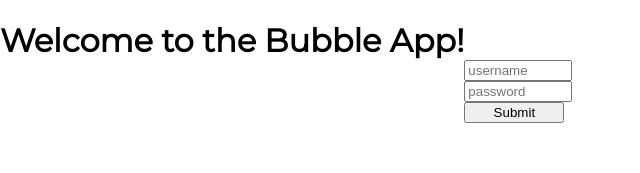
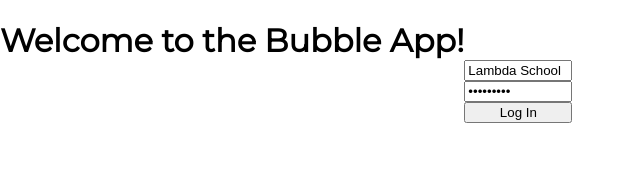
Before and after one commit to bloominstituteoftechnology/web-sprint-challenge-advanced-web-applications, a React (Create React App) app in the folder client/: page / in a window 1280 px wide. Shown: the top 173 px of the page, without its empty margins (0-640 px from the left). Built offline with nearby package versions, Linux system fonts and the light colour scheme.

Commit message:
redid sprint

```diff
--- a/client/src/App.js
+++ b/client/src/App.js
@@ -1,20 +1,20 @@
 import React, { useState } from "react";
 import { BrowserRouter as Router, Route } from "react-router-dom";
 import PrivateRoute from "./utils/PrivateRoute";
+import BubblePage from "./components/BubblePage";
 import Login from "./components/Login";
 import "./styles.scss";
-import BubblePage from "./components/BubblePage";
 
 function App() {
   return (
     <Router>
       <div className="App">
-        <PrivateRoute path="/bubblepage" component={BubblePage} />
         <Route exact path="/" component={Login} />
         {/*
           Build a PrivateRoute component that will
           display BubblePage when you're authenticated
         */}
+        <PrivateRoute path="/bubblepage" component={BubblePage} />
       </div>
     </Router>
   );
--- a/client/src/components/BubblePage.js
+++ b/client/src/components/BubblePage.js
@@ -8,28 +8,23 @@ const BubblePage = () => {
   const [colorList, setColorList] = useState([]);
   const [editing, setEditing] = useState(false);
 
-  // fetch your colors data from the server when the component mounts
-  // set that data to the colorList state property
   useEffect(() => {
-    getColors();
-  }, [editing]);
-
-  const getColors = () => {
     axiosWithAuth()
       .get("/api/colors")
       .then((res) => {
+        console.log("bubblepage data", res.data);
         setColorList(res.data);
       })
       .catch((err) => console.log(err));
-  };
+  }, [editing]);
 
   return (
     <>
       <ColorList
         colors={colorList}
         updateColors={setColorList}
-        edit={editing}
-        updateEdit={setEditing}
+        editing={editing}
+        setEditing={setEditing}
       />
       <Bubbles colors={colorList} />
     </>
--- a/client/src/components/Bubbles.js
+++ b/client/src/components/Bubbles.js
@@ -11,7 +11,7 @@ const Bubbles = ({ colors }) => {
     }));
     setBubbleData(generateBubbleData);
   }, [colors]);
-
+  console.log("colors data", colors);
   return (
     <div className="bubble-wrap">
       <p>bubbles</p>
--- a/client/src/components/ColorList.js
+++ b/client/src/components/ColorList.js
@@ -1,46 +1,36 @@
 import React, { useState } from "react";
-import axios from "axios";
 import axiosWithAuth from "../utils/axiosWithAuth";
-import { history, useHistory } from "react-router-dom";
 
 const initialColor = {
   color: "",
   code: { hex: "" },
 };
 
-const ColorList = ({ colors, updateColors, edit, updateEdit }) => {
+const ColorList = ({ colors, updateColors, editing, setEditing }) => {
+  console.log(colors);
+
   const [colorToEdit, setColorToEdit] = useState(initialColor);
 
-  const history = useHistory();
-
   const editColor = (color) => {
-    console.log("editing", color);
-    updateEdit(true);
+    setEditing(true);
     setColorToEdit(color);
   };
 
   const saveEdit = (e) => {
     e.preventDefault();
-    console.log(colorToEdit);
     axiosWithAuth()
       .put(`/api/colors/${colorToEdit.id}`, colorToEdit)
       .then((res) => {
-        console.log(res.data);
-        updateColors([...colors, res.data]);
-        updateEdit(false);
+        console.log("click", res);
+        setEditing(false);
       })
       .catch((err) => console.log(err));
   };
 
   const deleteColor = (color) => {
-    console.log("delete", color);
     axiosWithAuth()
-      .delete(`/api/colors/${color.id}`)
-      .then((res) => {
-        updateEdit(true);
-        console.log(res);
-        updateEdit(false);
-      })
+      .delete(`/api/colors/${colorToEdit.id}`, colorToEdit)
+      .then(setEditing(false))
       .catch((err) => console.log(err));
   };
 
@@ -69,7 +59,7 @@ const ColorList = ({ colors, updateColors, edit, updateEdit }) => {
           </li>
         ))}
       </ul>
-      {edit && (
+      {editing && (
         <form onSubmit={saveEdit}>
           <legend>edit color</legend>
           <label>
@@ -95,7 +85,7 @@ const ColorList = ({ colors, updateColors, edit, updateEdit }) => {
           </label>
           <div className="button-row">
             <button type="submit">save</button>
-            <button onClick={() => updateEdit(false)}>cancel</button>
+            <button onClick={() => setEditing(false)}>cancel</button>
           </div>
         </form>
       )}
--- a/client/src/components/Login.js
+++ b/client/src/components/Login.js
@@ -2,65 +2,47 @@ import React, { useState } from "react";
 import { useHistory } from "react-router-dom";
 import axiosWithAuth from "../utils/axiosWithAuth";
 
-const initialState = {
-  credentials: { username: "Lambda School", password: "i<3Lambd4" },
-  errors: "",
-};
-
 const Login = () => {
-  const [state, setState] = useState(initialState);
+  const [login, setLogin] = useState({
+    username: "Lambda School",
+    password: "i<3Lambd4",
+  });
 
   const history = useHistory();
 
-  const handleChange = (e) => {
-    setState({
-      ...state,
-      credentials: { ...state.credentials, [e.target.name]: e.target.value },
-    });
+  const handleSubmit = (e) => {
+    e.preventDefault();
+    axiosWithAuth()
+      .post("/api/login", login)
+      .then((res) => {
+        localStorage.setItem("token", res.data.payload);
+        history.push("/bubblepage");
+      })
+      .catch((err) => console.log(err));
   };
 
-  const login = (e) => {
-    e.preventDefault();
-    axiosWithAuth()
-      .post("/api/login", state.credentials)
-      .then((res) => {
-        console.log(res);
-        window.localStorage.setItem("token", res.data.payload);
-        history.push("/bubblepage");
-      })
-      .catch((err) => {
-        setState({ ...state, errors: err.response.data.error });
-      });
+  const handleChange = (e) => {
+    setLogin({ ...login, [e.target.name]: e.target.value });
   };
 
-  // make a post request to retrieve a token from the api
-  // when you have handled the token, navigate to the BubblePage route
   return (
     <>
-      <div>
       <h1>Welcome to the Bubble App!</h1>
-      </div>
-      <br />
-      <div>
-        <form onSubmit={login}>
+      <form onSubmit={handleSubmit}>
         <input
           type="text"
           name="username"
-            value={state.username}
-            placeholder="username"
+          value={login.username}
           onChange={handleChange}
         />
         <input
-            type="text"
+          type="password"
           name="password"
-            value={state.password}
-            placeholder="password"
+          value={login.password}
           onChange={handleChange}
         />
-          <input type="submit" />
+        <button>Log In</button>
       </form>
-        <p>{state.errors}</p>
-      </div>
     </>
   );
 };
--- a/client/src/utils/PrivateRoute.js
+++ b/client/src/utils/PrivateRoute.js
@@ -3,16 +3,18 @@ import { Route, Redirect } from "react-router-dom";
 
 const PrivateRoute = ({ component: Component, ...rest }) => {
   return (
-    <Route
-      {...rest}
-      render={() => {
-        if (localStorage.getItem("token")) {
-          return <Component />;
-        } else {
-          return <Redirect to="/" />;
+    <div>
+      <Route
+        {...rest}
+        render={(props) =>
+          localStorage.getItem("token") ? (
+            <Component {...props} />
+          ) : (
+            <Redirect to="/login" />
+          )
         }
-      }}
-    />
+      />
+    </div>
   );
 };
 
--- a/client/src/utils/axiosWithAuth.js
+++ b/client/src/utils/axiosWithAuth.js
@@ -1,12 +1,12 @@
 import axios from "axios";
 
 const axiosWithAuth = () => {
-  const token = window.localStorage.getItem("token");
+  const token = localStorage.getItem("token");
   return axios.create({
+    baseURL: "http://localhost:5000",
     headers: {
       Authorization: token,
     },
-    baseURL: "http://localhost:5000",
   });
 };
 
```
Also changed, not shown: 1 other file (tests, documents, lock files or other folders). Lines whose indentation alone changed are shown as unchanged.
